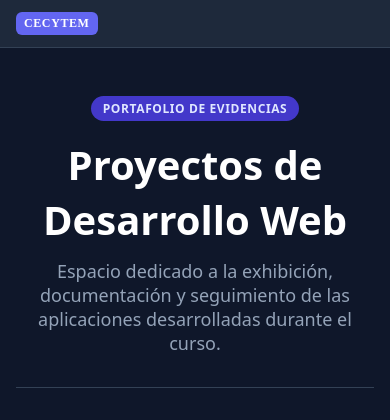
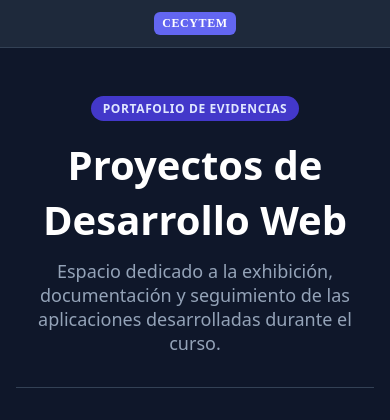
Before and after one commit to UnGueyEnGH/FidHec, a Django app: page / in a window 390 px wide. Shown: the top 420 px of the page. Run offline with Django 5.2, Linux system fonts and the light colour scheme.

Commit message:
ajuste visibilidad navbar telefonia

```diff
--- a/portf/static/css/styles.css
+++ b/portf/static/css/styles.css
@@ -283,8 +283,23 @@
     margin: 0 auto;
     padding: 0.75rem 1rem;
     display: flex;
-    align-items: baseline;
+    align-items: center;
     justify-content: space-between;
+}
+
+/* Ajustes específicos para móviles */
+@media (max-width: 768px) {
+    .navbar-container {
+        flex-direction: column; /* Apila el logo y la lista en vertical */
+        gap: 0.5rem;
+    }
+
+    .navbar-menu {
+        display: flex;
+        flex-wrap: wrap;
+        justify-content: center;
+        gap: 0.75rem;
+    }
 }
 
 /* Marca / Logotipo */
```
